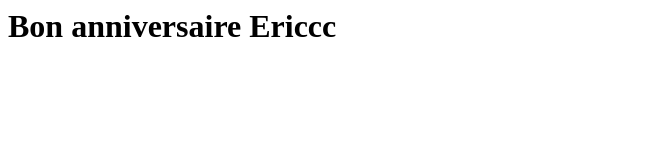
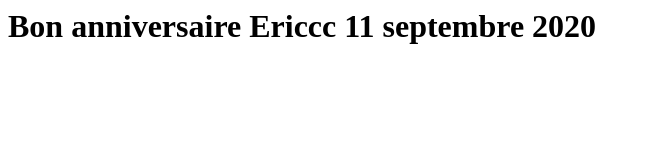
Before and after one commit to emelinethev/emelinethev_AR, a plain HTML site: page index.html in a window 1280 px wide. Shown: the whole page, without its empty margins (0-650 px from the left). Drawn offline with Linux system fonts and the light colour scheme.

Commit message:
Update index.html

```diff
--- a/index.html
+++ b/index.html
@@ -4,7 +4,7 @@
   </head>
 
   <body>
-    <h1>Bon anniversaire Ericcc</h1>
+    <h1>Bon anniversaire Ericcc 11 septembre 2020</h1>
   </body>
 
 
```
